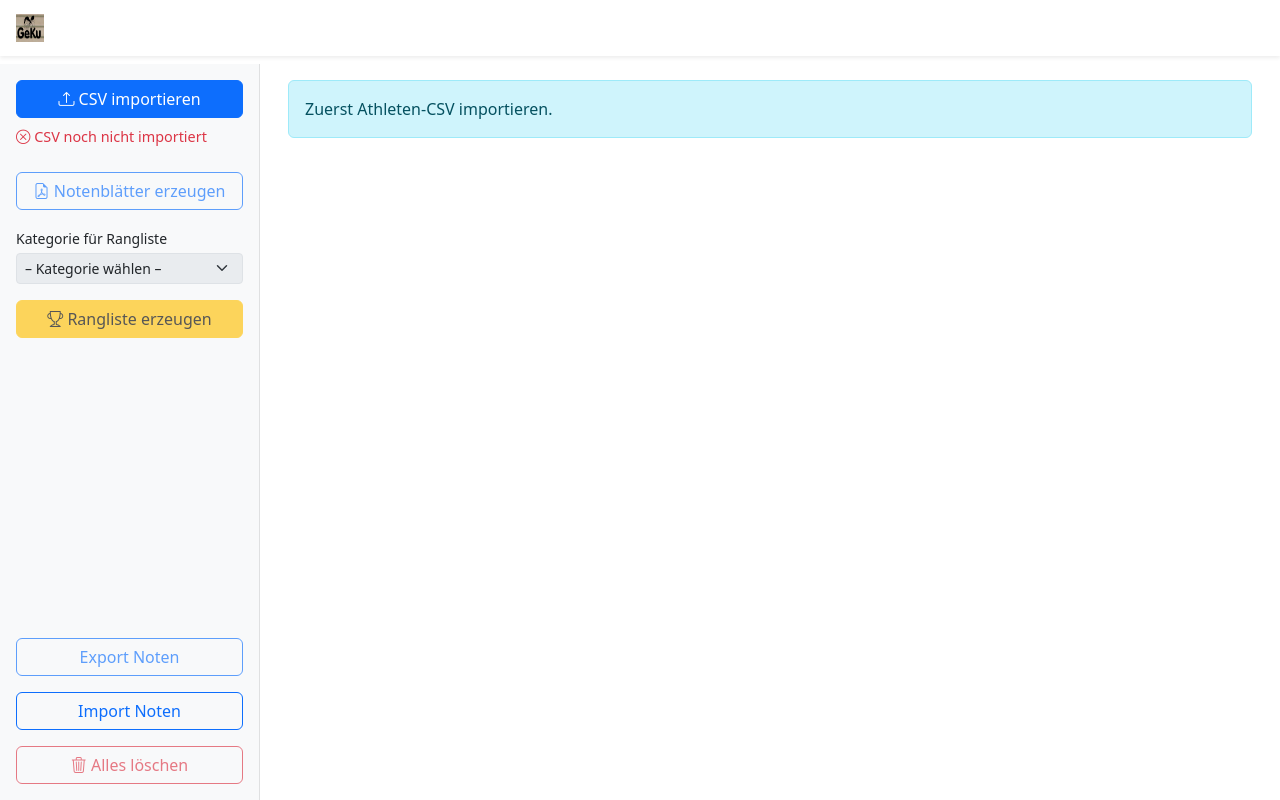
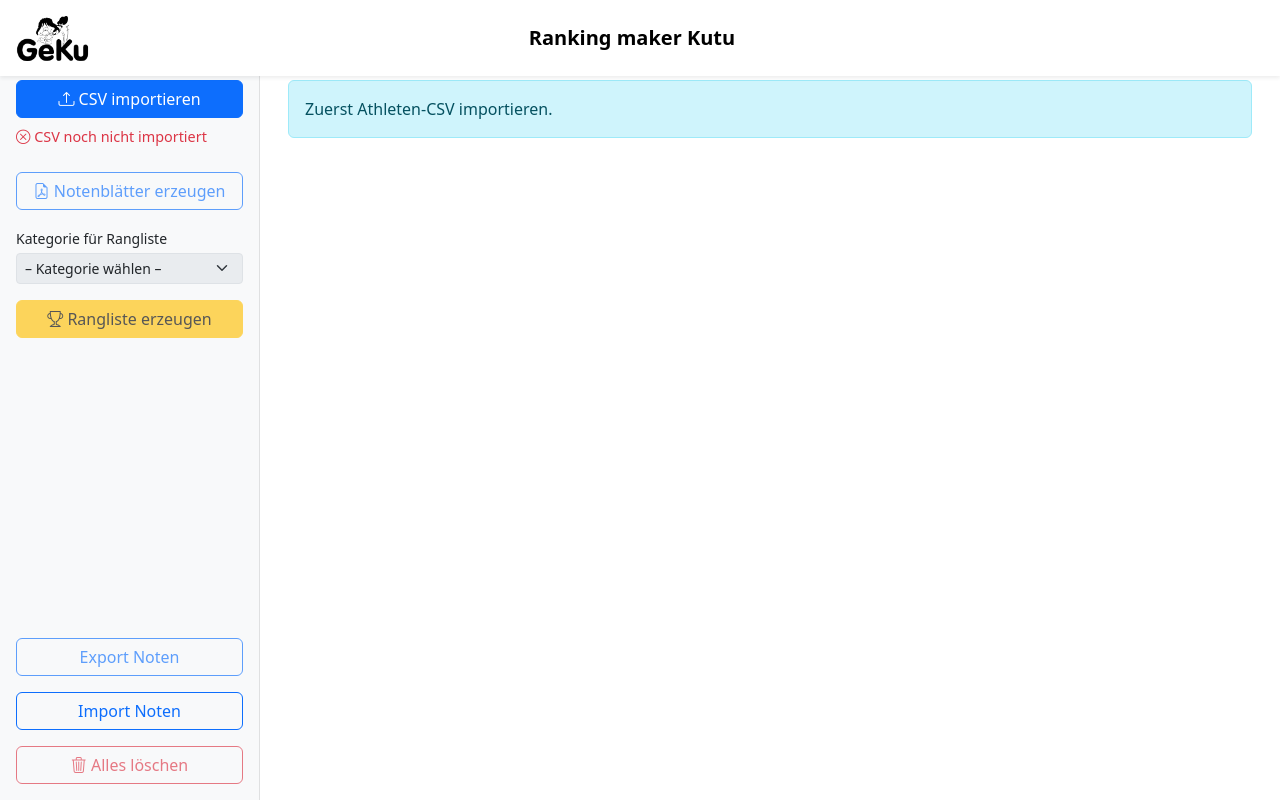
Before and after one commit to aronspigaglia/RankingGeKuApp, an Angular app in the folder Frontend_RankingGeKu/: page / in a window 1280 px wide. Built offline with nearby package versions, Linux system fonts and the light colour scheme.

Commit message:
adapt header of frontend

```diff
--- a/Frontend_RankingGeKu/src/app/core/header/header-component.html
+++ b/Frontend_RankingGeKu/src/app/core/header/header-component.html
@@ -1,8 +1,8 @@
 <nav class="navbar navbar-expand-lg navbar-dark fixed-top shadow-sm navbar-color">
   <div class="container-fluid px-3">
-    <a class="navbar-brand d-flex align-items-center gap-2" href="#">
-      <img src="assets/logo.png" alt="Logo" width="28" height="28" class="d-inline-block align-text-top" />
-      <span class="fw-semibold">Ranking GeKu</span>
+    <a class="navbar-brand" href="#">
+      <img src="assets/geku-logo.png" alt="Logo" width="72.5" height="50" class="brand-logo" />
+      <span class="header-title">Ranking maker Kutu</span>
     </a>
   </div>
 </nav>
--- a/Frontend_RankingGeKu/src/app/core/header/header-component.scss
+++ b/Frontend_RankingGeKu/src/app/core/header/header-component.scss
@@ -1,5 +1,22 @@
-.navbar-brand img {
+.navbar-brand {
+  position: relative;
+  display: flex;
+  align-items: center;
+  width: 100%;
+}
+
+.navbar-brand .brand-logo {
   vertical-align: middle;
+  flex-shrink: 0;
+}
+
+.header-title {
+  position: absolute;
+  left: 50%;
+  transform: translateX(-50%);
+  color: black;
+  font-weight: 600;
+  font-size: 1.25rem;
 }
 
 .navbar-color {
```
Also changed, not shown: Frontend_RankingGeKu/src/assets/geku-logo.png (added), Frontend_RankingGeKu/src/assets/logo.png (deleted).
